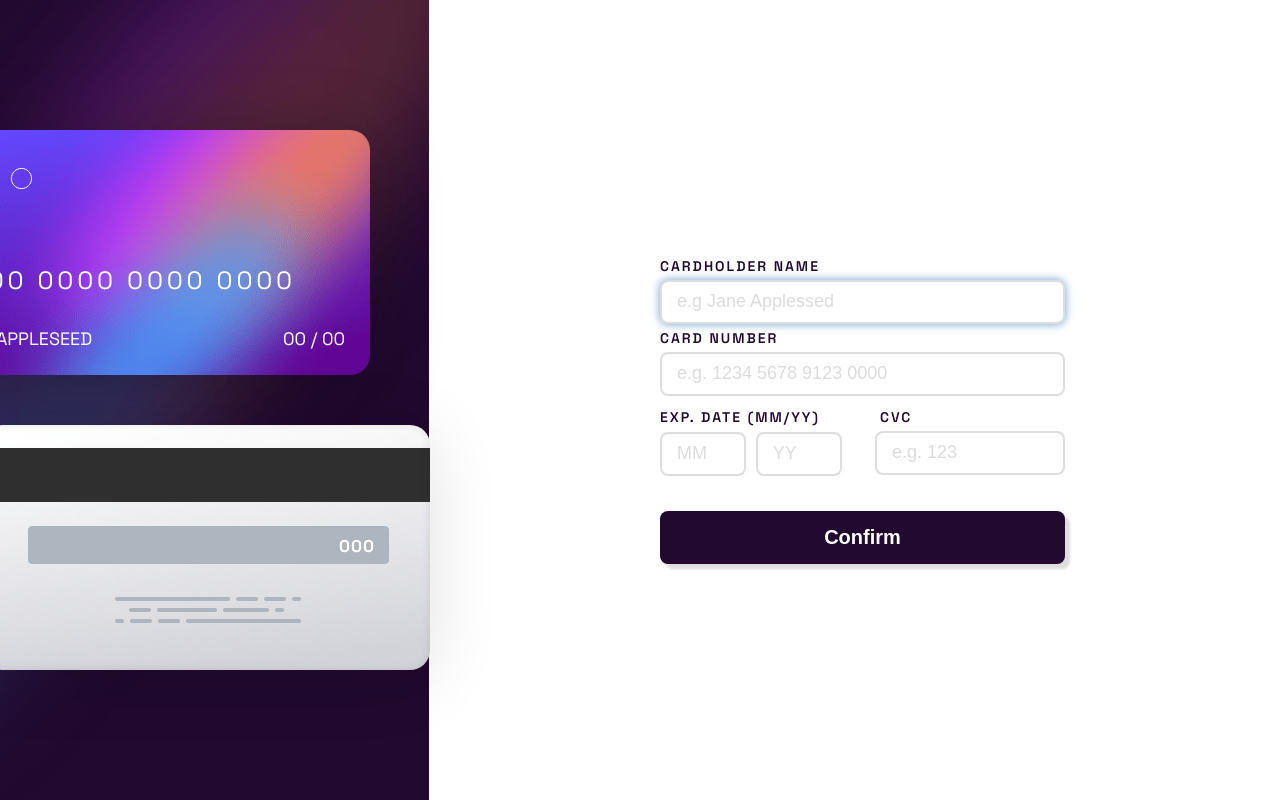
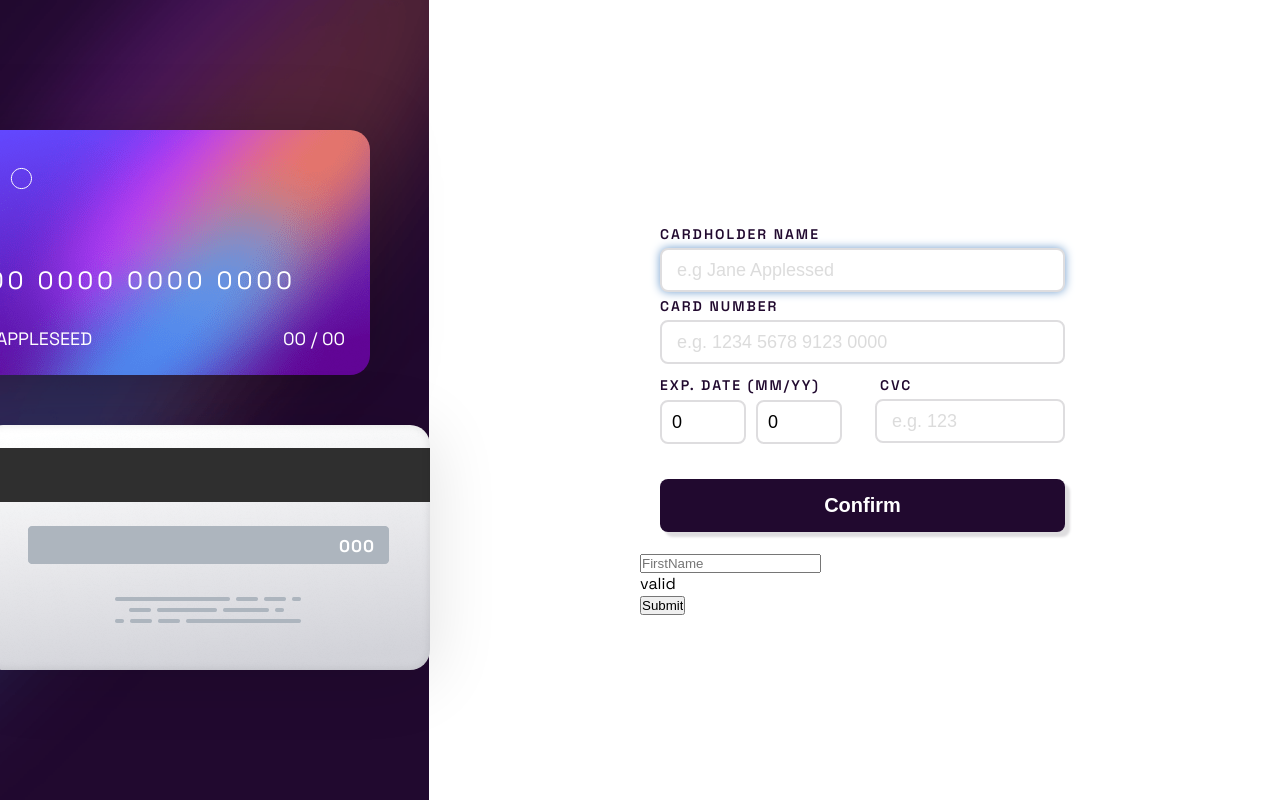
Before and after one commit to AdamGrodzki/react-hook-form, a Next.js app: page / in a window 1280 px wide. Built offline with nearby package versions, Linux system fonts and the light colour scheme.

Commit message:
add InputHookForm.tsx

```diff
--- a/Schema/validationSchema.tsx
+++ b/Schema/validationSchema.tsx
@@ -5,38 +5,32 @@ export const schema = yup.object().shape({
     .string()
     .required("Name can't be blank")
     .matches(/^[a-zA-Z\s]*$/, "Name can't contain numbers")
-    .max(99, "Can't be more than 99 charackters/letters")
-    .nullable(),
+    .min(2, "Enter your name as it appears on your card")
+    .max(99, "Can't be more than 99 charackters/letters"),
   cardNumber: yup
-    .number()
+    .string()
+    .matches(/^[\d ]*$/, "card number must contains digits")
+    .length(19, "card number must contains 19 digits")
     .typeError("Wrong format, numbers only")
-    .positive("Must be a positive number")
-    .integer("Must be an integer")
-    .min(19, "Incomplete card number")
-    .required("Number can't be blank")
-    .nullable(),
+    .required("Number can't be blank"),
   expDateMM: yup
     .number()
+    .required("Month can't be blank")
     .typeError("Wrong format, numbers only")
-    .positive("Must be a positive number")
-    .integer("Must be an integer")
     .min(1, "Month can't be less than 1")
-    .max(12, "Month can't be more than 12")
-    .required("Month can't be blank")
-    .nullable(),
+    .max(12, "Month can't be more than 12"),
   expDateYY: yup
     .number()
     .typeError("Wrong format, numbers only")
-    .positive("Must be a positive number")
-    .integer("Must be an integer")
+    .required("Year can't be blank")
     .min(new Date().getFullYear() % 2000, "Invalid date")
-    .max(99, "Invalid date")
-    .required("Year can't be blank")
-    .nullable(),
+    .max(99, "Invalid date"),
+
   cvc: yup
     .string()
+    .matches(/^[\d ]*$/, "cvc must contains 3 digits")
+    .length(3, "cvc must contains 3 digits")
     .typeError("Wrong format, numbers only")
-    .matches(/[0-9]{3}/, "Must contains 3 numbers")
-    .required("Can't be blank")
-    .nullable(),
+    .test("cvc must contains 3 digits", (number) => String(number).length === 3)
+    .required("Can't be blank"),
 });
--- a/app/page.tsx
+++ b/app/page.tsx
@@ -13,37 +13,37 @@ import React from "react";
 import * as yup from "yup";
 import { yupResolver } from "@hookform/resolvers/yup";
 import { schema } from "@/Schema/validationSchema";
+import InputHookForm from "@/view/components/InputHookForm";
+
+
 
 export interface IFormInput {
   cardHolderName: string;
-  cardNumber: number | null;
-  expDateMM: number | null;
-  expDateYY: number | null;
-  cvc: number | null;
+  cardNumber: string;
+  expDateMM: number;
+  expDateYY: number;
+  cvc: string;
 }
 
-// const Controller = ({ control, register, name, rules, render }) => {
-//   const props = register(name);
-//   console.log(props);
-
-//   return render();
-// };
+const defaultValues = {
+  cardHolderName: "",
+  cardNumber: "",
+  expDateMM: 0,
+  expDateYY: 0,
+  cvc: "",
+};
 
 export default function Home() {
   const {
     register,
     handleSubmit,
+    control,
     setValue,
     formState: { errors, isValid, isDirty },
     watch,
   } = useForm<IFormInput>({
-    defaultValues: {
-      cardHolderName: "",
-      cardNumber: null,
-      expDateMM: null,
-      expDateYY: null,
-      cvc: null,
-    },
+    defaultValues,
+    mode: "onChange",
     resolver: yupResolver(schema),
   });
 
@@ -73,6 +73,7 @@ export default function Home() {
           />
         )}
         {isFormSubmitted && <div>{<Success />}</div>}
+        <InputHookForm />
       </div>
     </div>
   );
--- a/view/BackCard/backCard.tsx
+++ b/view/BackCard/backCard.tsx
@@ -1,7 +1,7 @@
 import styles from "@/view/BackCard/backCard.module.scss";
 
 interface Props {
-  cvc: number | string;
+  cvc: string;
 }
 
 export const BackCard = ({ cvc }: Props) => {
--- a/view/Form/form.module.scss
+++ b/view/Form/form.module.scss
@@ -78,9 +78,9 @@
         opacity: .25;
     }
     &:focus {
-        // border: 1px solid #555;
         box-shadow: 0 0 10px #719ECE;
         box-sizing: border-box;
+        // border-color: #ffaa2a;
     }
 }
 .inputCardNumber {
@@ -97,9 +97,9 @@
         opacity: .25;
     }
     &:focus {
-        // border: 1px solid #555;
         box-shadow: 0 0 10px #719ECE;
         box-sizing: border-box;
+        // border-color: #ffaa2a;
     }
 }
 .inputCVC {
@@ -116,19 +116,15 @@
         opacity: .25;
     }
     &:focus {
-        // border: 1px solid #555;
         box-shadow: 0 0 10px #719ECE;
         box-sizing: border-box;
-    }
-    &.error {
-        background-color: #ff5252;
+        // border-color: #ffaa2a;
     }
 }
 .expMM {
     margin: 5px 10px 0 0;
     border: 2px solid $light-grayish-violet;
     border-radius: 8px;
-    // border: transparent;
     cursor: pointer;
     font-size: 18px;
     font-weight: 500;
@@ -159,9 +155,11 @@
         opacity: .25;
     }
     &:focus {
-        // border: 1px solid #555;
         box-shadow: 0 0 10px #719ECE;
         box-sizing: border-box;
+    }
+    .invalid {
+        border-color: #ff5252;
     }
 }
 // button
@@ -193,7 +191,7 @@
 
 .invalid{
     border-color: #ff5252;
-    // background-color: #fbdae2;
+    background-color: #fbdae2;
     animation: shake .3s ease-in-out;
 
 
@@ -254,3 +252,30 @@
         font-size: 15px;
     }
 }
+
+
+.exampleLabel {
+    color: $dark-violet;
+    font-size: 14px;
+    font-weight: 600;
+    margin: 0 0 5px 0;
+    letter-spacing: 2px;
+    text-transform: uppercase;
+    width: 100%;
+}
+
+.inputExample {
+    margin: 10px 2px;
+    border: 2px solid $light-grayish-violet;
+    border-radius: 8px;
+    cursor: pointer;
+    font-size: 18px;
+    font-weight: 500;
+    width: 100%;
+    height: 20px;
+    outline: none;
+    padding: 30px 10px;
+    &::placeholder {
+        opacity: .25;
+    }
+}
--- a/view/Form/form.tsx
+++ b/view/Form/form.tsx
@@ -2,6 +2,8 @@
 
 import styles from "@/view/Form/form.module.scss";
 import { schema } from "../../Schema/validationSchema";
+
+import { useController, UseControllerProps } from "react-hook-form";
 
 import * as yup from "yup";
 import cx from "clsx";
@@ -16,6 +18,7 @@ import {
 import { IFormInput } from "@/app/page";
 import { useEffect } from "react";
 import { useForm, Controller, ControllerProps } from "react-hook-form";
+import React from "react";
 
 interface Props {
   register: UseFormRegister<IFormInput>;
@@ -31,18 +34,23 @@ interface Props {
 //   console.log("useEffect");
 // });
 
+// function Input(props: UseControllerProps<FormValues>) {
+//   const { field, fieldState } = useController(props);
+// }
+
 export const Form = ({
   register,
   handleSubmit,
   errors,
+  isDirty,
+  isValid,
   setValue,
-  isDirty,
   setFormSubmitted,
 }: Props) => {
   const onSubmit: SubmitHandler<IFormInput> = (data, e) => {
     e?.preventDefault();
     console.log(data);
-    setFormSubmitted(true);
+    if (e?.type === "submit") setFormSubmitted(true);
   };
 
   const handleSpacesCardNumber = (e: {
@@ -88,7 +96,7 @@ export const Form = ({
           placeholder=" e.g. 1234 5678 9123 0000"
           onKeyDown={handleSpacesCardNumber}
           className={cx(styles.inputCardNumber, {
-            [styles.invalid]: errors.cardHolderName,
+            [styles.invalid]: errors.cardNumber,
           })}
           {...register("cardNumber")}
         />
@@ -102,7 +110,7 @@ export const Form = ({
               maxLength={2}
               placeholder=" MM"
               className={cx(styles.expMM, {
-                [styles.invalid]: errors.cardHolderName,
+                [styles.invalid]: errors.expDateMM,
               })}
               {...register("expDateMM")}
             />
@@ -110,7 +118,7 @@ export const Form = ({
               maxLength={2}
               placeholder=" YY"
               className={cx(styles.expYY, {
-                [styles.invalid]: errors.cardHolderName,
+                [styles.invalid]: errors.expDateYY,
               })}
               {...register("expDateYY")}
             />
@@ -127,8 +135,8 @@ export const Form = ({
               maxLength={3}
               placeholder=" e.g. 123"
               className={cx(styles.inputCVC, {
-                [styles.invalid]: errors.cardHolderName && (
-                  <div className="error">{errors.cardHolderName.message}</div>
+                [styles.invalid]: errors.cvc && (
+                  <div className="error">{errors.cvc.message}</div>
                 ),
               })}
               {...register("cvc")}
@@ -136,11 +144,12 @@ export const Form = ({
             {errors.cvc && <p className={styles.error}>{errors.cvc.message}</p>}
           </div>
         </div>
+
         <button
           className={styles.btnSubmit}
           type="submit"
-
-          // disabled={!isDirty || !setFormSubmitted}
+          // disabled={!isValid}
+          // onClick={() => setFormSubmitted(!isValid)}
         >
           Confirm
         </button>
--- a/view/FrontCard/frontCard.tsx
+++ b/view/FrontCard/frontCard.tsx
@@ -3,10 +3,10 @@
 import styles from "@/view/FrontCard/frontCard.module.scss";
 
 interface Props {
-  number: number | string;
   name: string;
-  expMonth: number | null;
-  expYear: number | null;
+  number: string;
+  expMonth: number;
+  expYear: number;
 }
 
 export const FrontCard = ({ number, name, expMonth, expYear }: Props) => {
--- a/view/Success/success.tsx
+++ b/view/Success/success.tsx
@@ -7,7 +7,6 @@ import logoSuccess from "@/images/icon-complete.svg";
 const handleExit = () => {
   window.location.reload();
 };
-
 
 export const Success = () => {
   return (
--- /dev/null
+++ b/view/components/InputHookForm.tsx
@@ -0,0 +1,41 @@
+import { readFileSync } from "fs";
+import * as React from "react";
+import { useForm, useController, UseControllerProps } from "react-hook-form";
+
+type FormValues = {
+  FirstName: string;
+};
+
+function Input(props: UseControllerProps<FormValues>) {
+  const { field, fieldState } = useController(props);
+
+  return (
+    <div>
+      <input {...field} placeholder={props.name} />
+      <p>{fieldState.isTouched && "Touched"}</p>
+      <p>{fieldState.isDirty && "Dirty"}</p>
+      <p>{fieldState.invalid ? "invalid" : "valid"}</p>
+    </div>
+  );
+}
+
+export default function InputHookForm() {
+  const { handleSubmit, control } = useForm<FormValues>({
+    defaultValues: {
+      FirstName: "",
+    },
+    mode: "onChange",
+  });
+  const onSubmit = (data: FormValues) => console.log(data);
+
+  return (
+    <form onSubmit={handleSubmit(onSubmit)}>
+      <Input
+        control={control}
+        name="FirstName"
+        rules={{ required: true }}
+      />
+      <input type="submit" />
+    </form>
+  );
+}
```
